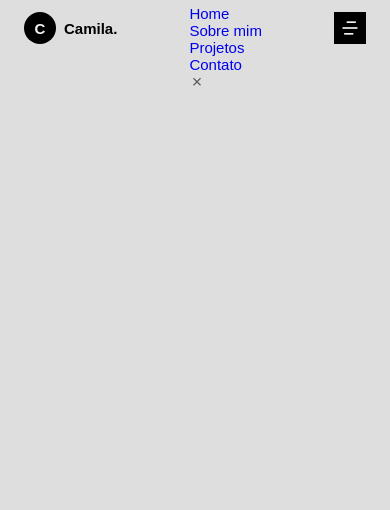
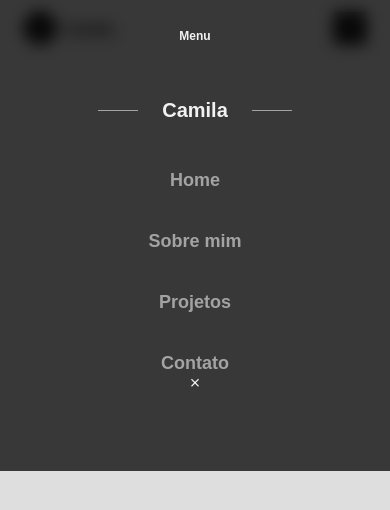
Before and after one commit to devilasboas/portfolio-website-devilasboas, a plain HTML site: page index.html in a window 390 px wide. Drawn offline with nearby package versions, Linux system fonts and the light colour scheme; a web font is replaced by a local one.

Commit message:
modified:   assets/css/styles.css

```diff
--- a/assets/css/styles.css
+++ b/assets/css/styles.css
@@ -215,8 +215,88 @@ img {
 }
 
 /* Navigation for mobile devices */
+@media screen and (max-width: 1150px){
+  .nav__menu{
+    position: fixed;
+    top: 0;
+    left: 0;
+    background-color: hsla(0, 0%, 0%, .75);
+    width: 100%;
+    padding-block: 1.8rem 5rem;
+    text-align: center;
+    backdrop-filter: blur(8px);
+    transition: top .4;
+  }
+}
 
+.nav__title,
+.nav__name,
+.nav__close{
+  color: var(--white-color);
+}
 
+.nav__title{
+  display: block;
+  font-size: var(--smaller-font-size);
+  font-weight: var(--font-semi-bold);
+  margin-bottom: 3.5rem;
+}
+
+.nav__name{
+  position: relative;
+  width: max-content;
+  margin: 0 auto 3rem;
+  font-size: var(--h2-font-size);
+}
+
+.nav__name::after,
+.nav__name::before{
+  content: '';
+  width: 40px;
+  height: 1px;
+  background-color: var(--text-color-light);
+  position: absolute;
+  top: 50%;
+  left: -4rem;
+}
+
+.nav__name::before{
+  left: initial;
+  right: -4rem;
+}
+
+.nav__list{
+  display: flex;
+  flex-direction: column;
+  row-gap: 2.5rem;
+}
+
+.nav__link{
+  position: relative;
+  color: var(--text-color-light);
+  font-size: var(--h3-font-size);
+  font-weight: var(--font-semi-bold);
+  transition: color .3s;
+}
+
+.nav__link::after{
+  content: '';
+  width: 0;
+  height: 2px;
+  background-color: var(--white-color);
+  position: absolute;
+  left: 0;
+  bottom: -.5rem;
+  transition: width .3s;
+}
+
+.nav__link:hover{
+  color: var(--white-color);
+}
+
+.nav__link:hover::after{
+  width: 25%;
+}
 /* Show menu */
 
 
```
